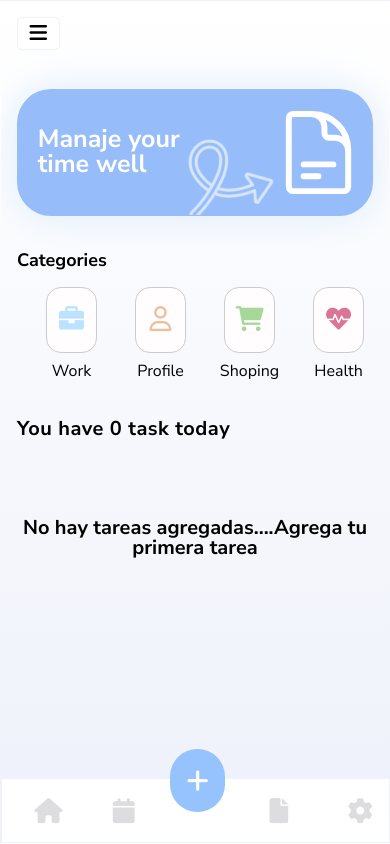
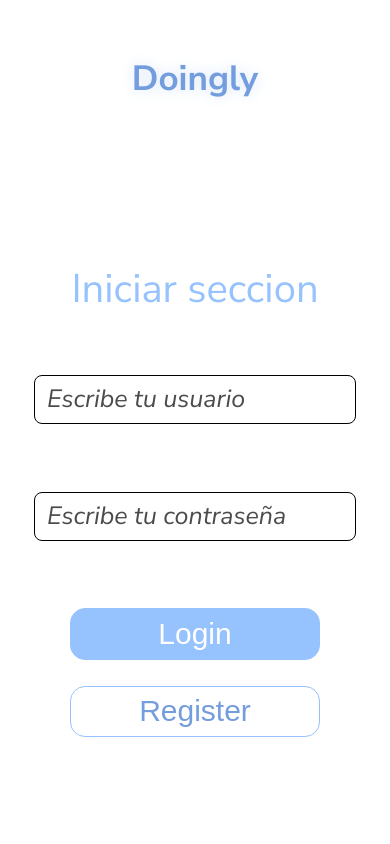
Before and after one commit to josegermannat/todo-list, a plain HTML site: page docs/index.html in a window 390 px wide. Both pictures are taken after a click on the button "Get Started". Drawn offline with nearby package versions, Linux system fonts and the light colour scheme; files whose address does not match are found by name.

Commit message:
se mejoro el responsive

```diff
--- a/docs/index.html
+++ b/docs/index.html
@@ -49,8 +49,8 @@
 
                         <div class="form___items">
 
-                            <input class="items___inputs" id="email" type="email">
-                            <div class="labelline">Escribe tu email</div>
+                            <input class="items___inputs" id="usario" type="text">
+                            <div class="labelline">Escribe tu usuario</div>
                         </div>
                         <div class="form___items">
 
@@ -88,8 +88,8 @@
                             <div class="labelline">Elige tu contraseña</div>
                         </div>
                         <div class="form___buttons">
-                            <button id="button-register" type="button" class="button___button-register">Register</button>
-                            <button id="button-login" type="button" class="button___button-login">Login</button>
+                            <button id="button-register2" type="button" class="button___button-register">Register</button>
+
                         </div>
 
                     </div>
@@ -102,6 +102,7 @@
             <div id="overlay"></div>
             <div class="contaiener___nav">
                 <button type="button" class="menu"> <i class="fa-solid fa-bars"></i></i></button>
+                <h1 id="User-Page"></h1>
             </div>
              <div class="wrapper___mensaje">
                 <div class="mensaje___container">
--- a/docs/js___pag/index.js
+++ b/docs/js___pag/index.js
@@ -11,9 +11,8 @@ document.addEventListener('DOMContentLoaded', (event) => {
     const buttonConfirmarTarea = document.getElementById("add");
   const containerLogin  = document.querySelector(".container___login");
 const containerRegister = document.querySelector(".container___register");
-
-
-
+const buttonRegister = document.getElementById("button-register");
+const buttonRegister2 = document.getElementById("button-register2");
 
  // remove paginas
  containerRegister.classList.add("remove")
@@ -27,7 +26,25 @@ const containerRegister = document.querySelector(".container___register");
 
     butonIniciarApp.addEventListener("click", () => {
         initContainer.classList.add("remove");
+    containerLogin.classList.remove("remove")
+    });
+
+    const buttonLogin = document.getElementById("button-login");
+
+    buttonLogin.addEventListener("click", () => {
+        containerLogin.classList.add("remove");
         containerPage.classList.remove("remove");
+
+    });
+
+    buttonRegister.addEventListener("click", () => {
+        containerLogin.classList.add("remove");
+        containerRegister.classList.remove("remove");
+    });
+
+    buttonRegister2.addEventListener("click", () => {
+        containerRegister.classList.add("remove");
+        containerLogin.classList.remove("remove");
     });
 
     buttonAñadirTarea.addEventListener("click", () => {
@@ -42,6 +59,7 @@ const containerRegister = document.querySelector(".container___register");
     });
 
     buttonConfirmarTarea.addEventListener("click", () => {
+        parrafoCuandoNoHayTareas.classList.add("remove");
         if (inputAAñadirTarea.value.trim() !== "") {
             agregarTarea(inputAAñadirTarea.value, listaDeTareas);
             inputAAñadirTarea.value = "";
--- a/docs/styles/styles.css
+++ b/docs/styles/styles.css
@@ -850,7 +850,9 @@ align-self: flex-start;
         min-height: 100vh;
     }
     .container___init,
-    .container___page {
+    .container___page,
+    .container___login,
+    .container___register{
       width: 100%; /* Ajusta el ancho al 90% del viewport */
       height: auto; /* Deja que la altura se ajuste automáticamente */
       height: 100vh; /* Asegura que ocupe toda la pantalla vertical */
@@ -859,4 +861,9 @@ align-self: flex-start;
       border-radius: 0px;
     }
 
+    .form___items > input {
+        width: 80%;
+
+    }
+
 }
```
